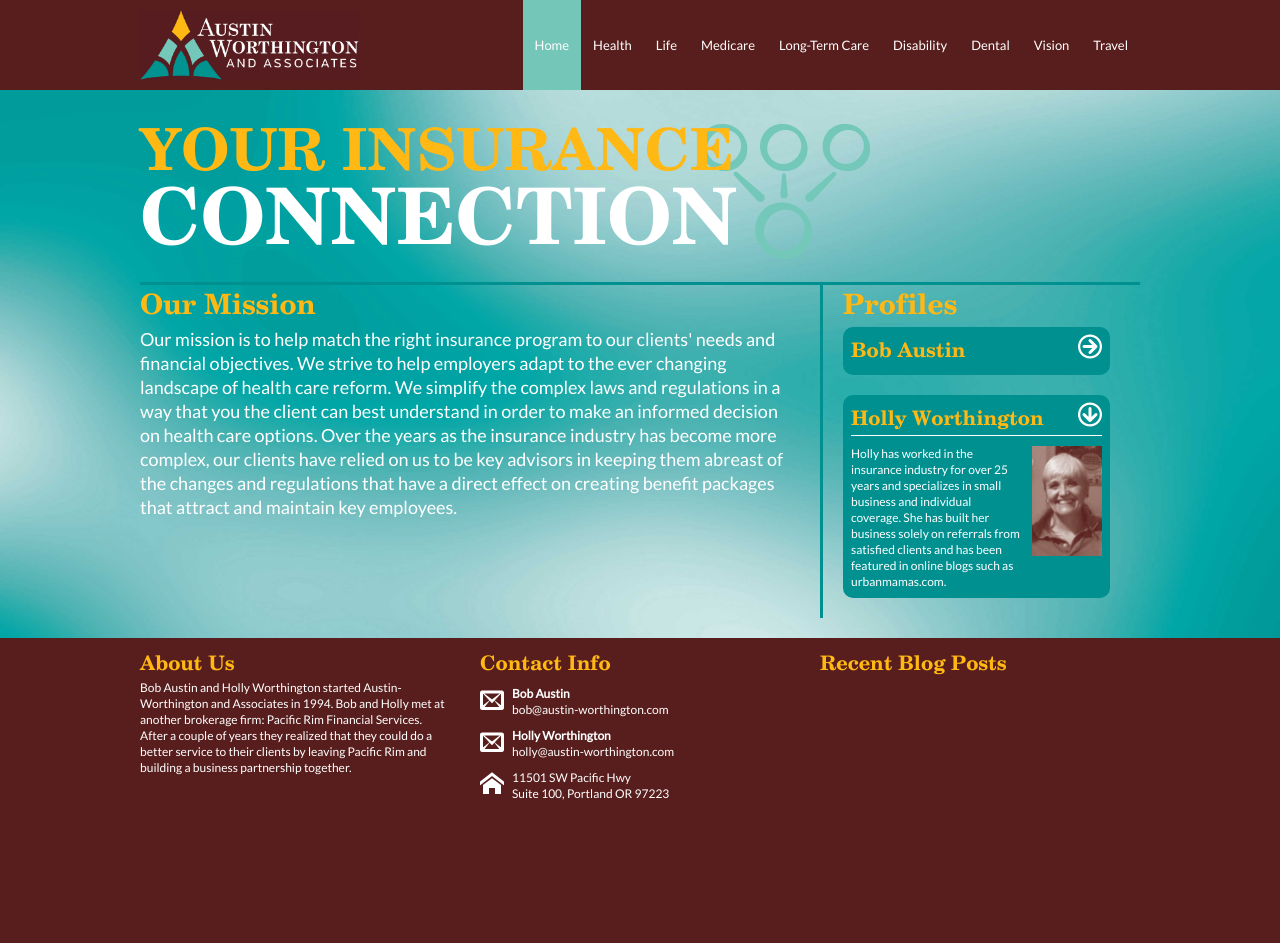
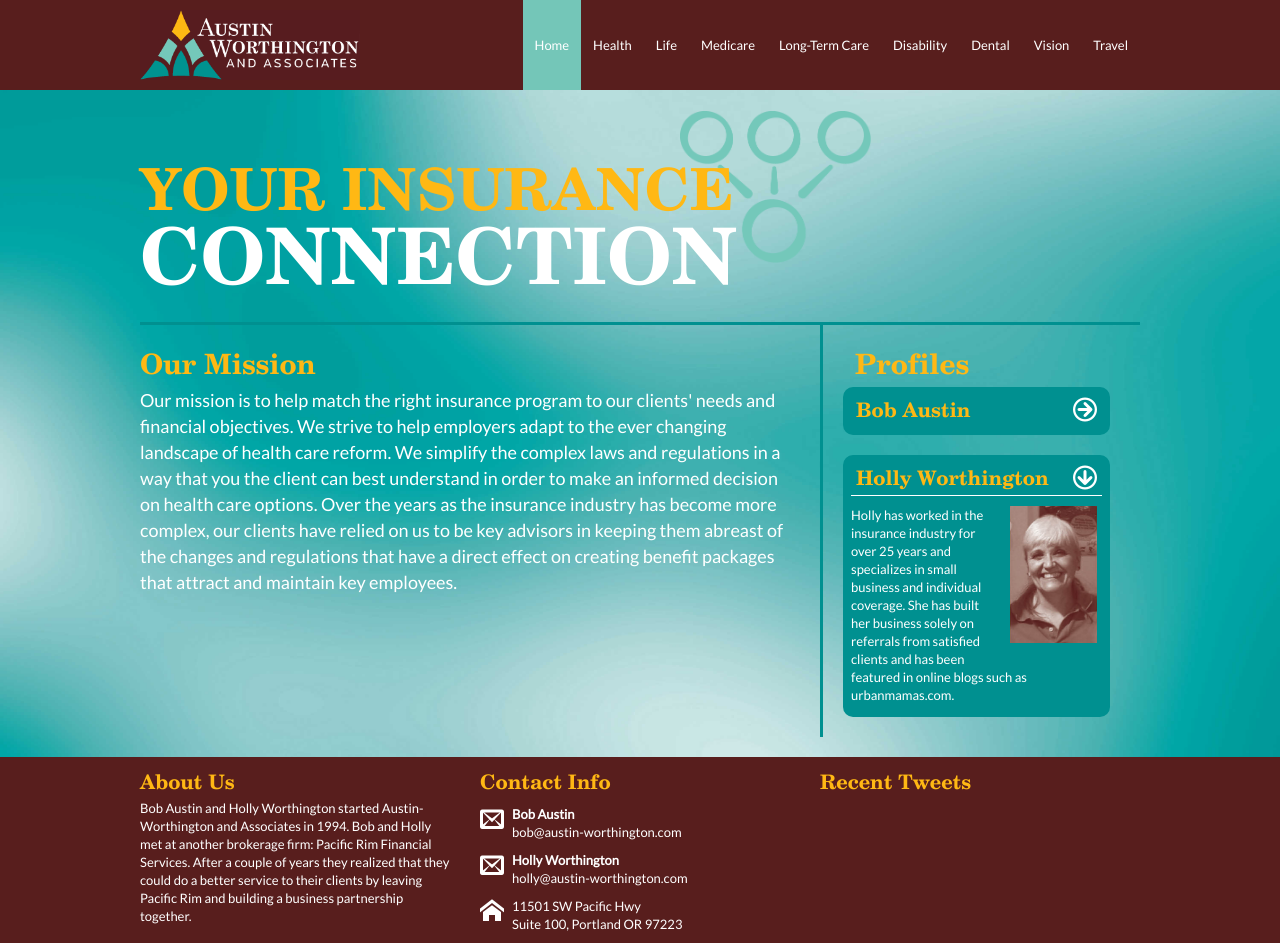
Before and after one commit to hollyworthington/austin-worthington.github.com, a Jekyll site: the page built from index.html, in a window 1280 px wide. Built offline with Jekyll 4.4.1, drawn with Linux system fonts in a browser that asks for light colours; before the commit the page ends 900 px from its top, so only the background shows below that.

Commit message:
improving home page styles
makin stuff look better

```diff
--- a/_layouts/main.html
+++ b/_layouts/main.html
@@ -83,7 +83,7 @@
           </div>
         </div>
         <div id="blog" class="left col4">
-          <h3>Recent Blog Posts</h3>
+          <h3>Recent Tweets</h3>
         </div>
       </div>
       <div class="clearfix"></div>
--- a/css/style.css
+++ b/css/style.css
@@ -3,8 +3,8 @@
   color: #fff;
   /* font-family: 'CenturySchoolbookBT-Bold', arial, sans; */
   font-family: 'Lato', sans-serif;
-  font-size: 12px;
-  line-height: 16px;
+  font-size: 13px;
+  line-height: 18px;
   background-color: rgb(88, 30, 29);
 }
 
@@ -86,7 +86,7 @@
 }
 
 #hero {
-  padding-top: 10px;
+  padding-top: 50px;
   padding-bottom: 20px;
   border-bottom: 3px rgb(0, 144, 144) solid;
   background-repeat: no-repeat;
@@ -106,7 +106,8 @@
 
 .herohome {
   background-image: url('../img/connection_icon.png');
-  background-position: 560px 14px;
+	background-position: 540px 1px;
+	background-size: 19.1%;
 }
 
 .herohealth {
@@ -118,15 +119,20 @@
 
 #mission {
   float: left;
-  font-size: 18px;
-  line-height: 24px;
-  font-weight: 300;
+	font-size: 18px;
+	line-height: 26px;
+	font-weight: 300;
+	padding-top: 20px;
 }
 
 #profiles {
   float: left;
   border-left: 3px rgb(0, 144, 144) solid;
-  padding: 0 20px;
+  padding: 20px 20px 0 20px;
+}
+
+#profiles h2 {
+  padding-left: 12px;
 }
 
 #bobProfile {
@@ -145,6 +151,11 @@
 
 #companies h2 {
   margin-bottom: 20px;
+}
+
+#about {
+  font-weight: 300;
+  line-height: 18px;
 }
 
 .navlink {
@@ -204,21 +215,25 @@
 
 .profile .icon {
   font-size: 24px;
+  padding: 3px 5px 0 0;
 }
 
 .profile img {
   float: right;
   margin: 0 0 10px 10px;
-  width: 70px !important;
+  width: 87px !important;
 }
 
 .profileToggle {
   cursor: pointer;
+  padding-left: 5px;
 }
 
 .profile-info {
   border-top: 1px solid #fff;
-  padding-top: 10px;
+  padding: 10px 5px 5px 0;
+	line-height: 18px;
+	font-weight: 300;
 }
 
 .company {
```
Also changed, not shown: img/connection_icon.png.
